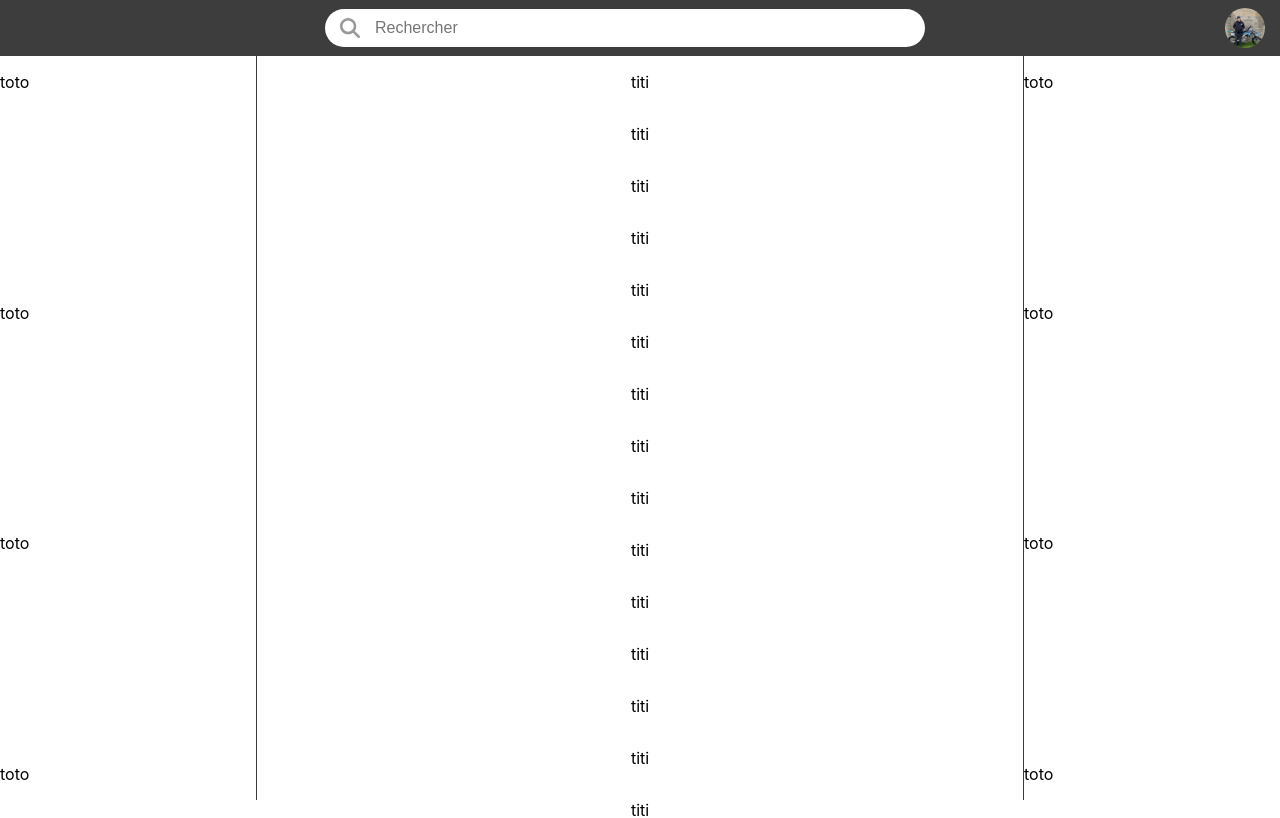
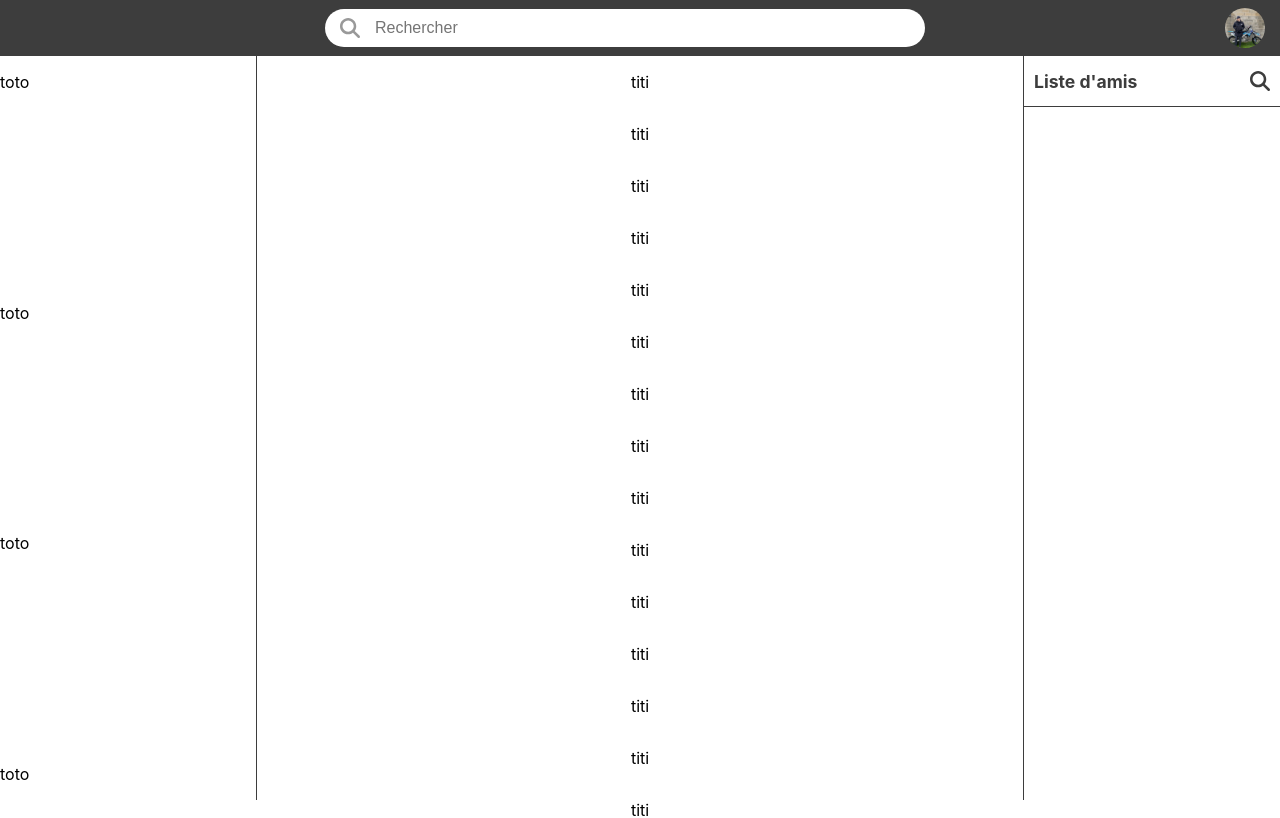
Before and after one commit to jeancharlescano/social-network-frontend, a React (Create React App) app: page / in a window 1280 px wide. Shown: the top 818 px of the page. Built offline with nearby package versions, Linux system fonts and the light colour scheme.

Commit message:
friendlist header

```diff
--- a/src/components/FriendList.jsx
+++ b/src/components/FriendList.jsx
@@ -1,13 +1,48 @@
-import React from "react";
+import React, { useRef, useState, useEffect } from "react";
 import styles from "./FriendList.module.css";
+import { FontAwesomeIcon } from "@fortawesome/react-fontawesome";
+import { faMagnifyingGlass } from "@fortawesome/free-solid-svg-icons";
 
 const FriendList = () => {
+  const [showInput, setShowInput] = useState(false);
+  const searchFriend = useRef();
+
+  const handleDisplaySearchField = () => {
+    setShowInput(true);
+  };
+
+  function handleKeyDown(event) {
+    if (event.code === "Enter") {
+      console.log(searchFriend.current.value);
+      setShowInput(false);
+    }
+  }
+
   return (
     <div className={styles.FriendListContainer}>
-      <p>toto</p>
-      <p>toto</p>
-      <p>toto</p>
-      <p>toto</p>
+      <div className={styles.Title}>
+        <h2>Liste d'amis</h2>
+        {!showInput && (
+          <FontAwesomeIcon
+            className={styles.SearchIcon}
+            icon={faMagnifyingGlass}
+            size="lg"
+            style={{ color: "#3d3d3d" }}
+            onClick={handleDisplaySearchField}
+          />
+        )}
+        {showInput && (
+          <div className={styles.SearchInputContainer}>
+            <input
+              id="searchField"
+              type="text"
+              placeholder="Rechercher..."
+              ref={searchFriend}
+              onKeyDown={handleKeyDown}
+            />
+          </div>
+        )}
+      </div>
     </div>
   );
 };
--- a/src/components/FriendList.module.css
+++ b/src/components/FriendList.module.css
@@ -9,3 +9,42 @@
   flex-direction: column;
   justify-content: space-between;
 }
+
+.Title {
+  display: flex;
+  padding: 0 10px;
+  height: 50px;
+  align-items: center;
+  justify-content: space-between;
+  border-bottom: 1px solid #3d3d3d;
+}
+
+h2 {
+  margin: 0;
+  font-size: 1.1rem;
+  color: #3d3d3d;
+}
+
+.SearchIcon {
+  cursor: pointer;
+}
+
+.SearchInputContainer {
+  margin: 0;
+  height: 100%;
+  width: 125px;
+  display: flex;
+  align-items: center;
+}
+
+.SearchInputContainer input {
+  width: 100%;
+  height: 35%;
+  padding: 0 5px;
+  background-color: transparent;
+  transition: width 0.3s ease-in-out;
+  border: 1px solid #3d3d3d;
+  border-radius: 5px;
+  color: #3d3d3d;
+  font-size: 0.8rem;
+}
```
